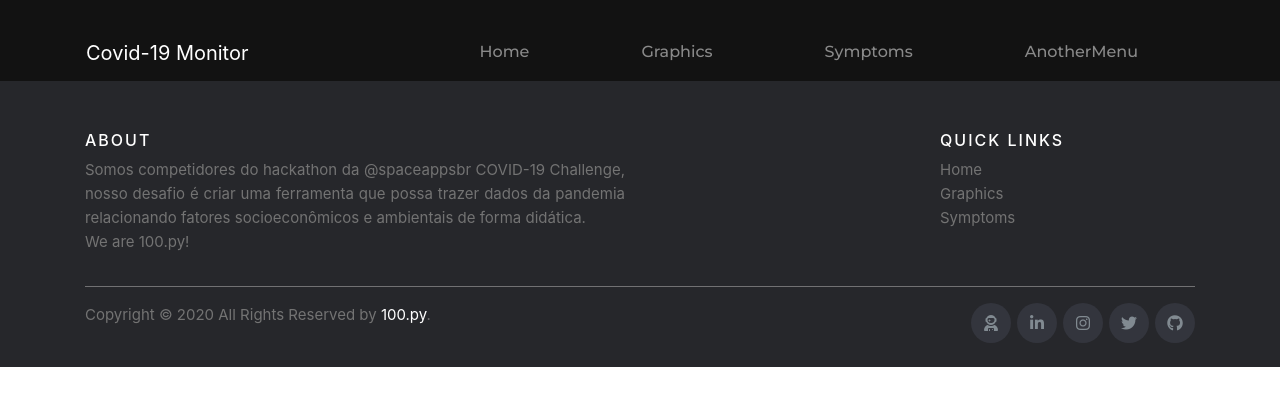
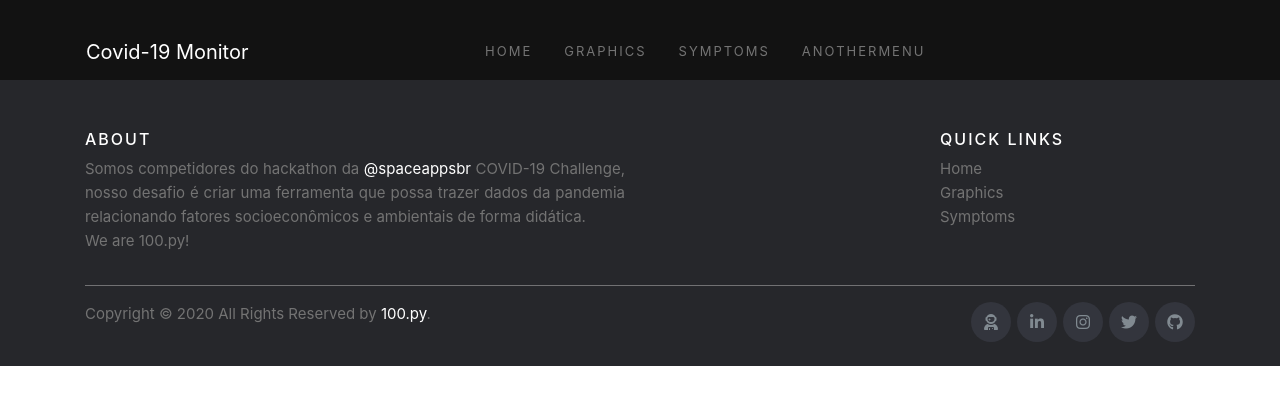
Before and after one commit to gabriellimma/NasaSpaceAppsDevlopmentArea-100.py, an Angular app in the folder frontend/: page / in a window 1280 px wide. Shown: the top 406 px of the page. Built offline with nearby package versions, Linux system fonts and the light colour scheme.

Commit message:
Padronização navbar

```diff
--- a/frontend/src/app/components/template/footer/footer.component.css
+++ b/frontend/src/app/components/template/footer/footer.component.css
@@ -20,7 +20,7 @@
   font-size:16px;
   text-transform:uppercase;
   margin-top:5px;
-  letter-spacing:2px
+  letter-spacing:2px;
 }
 
 .site-footer a {
@@ -30,6 +30,10 @@
 .site-footer a:hover {
   color: crimson;
   text-decoration:none;
+}
+
+span {
+  color: crimson;
 }
 
 .footer-links {
--- a/frontend/src/app/components/template/footer/footer.component.html
+++ b/frontend/src/app/components/template/footer/footer.component.html
@@ -4,7 +4,7 @@
     <div class="row">
       <div class="col-sm-12 col-md-6">
         <h6>About</h6>
-        <p class="text-justify">Somos competidores do hackathon da @spaceappsbr COVID-19 Challenge, nosso desafio é criar uma ferramenta que possa trazer dados da pandemia relacionando fatores socioeconômicos e ambientais de forma didática.
+        <p class="text-justify">Somos competidores do hackathon da <span><a href="https://twitter.com/SpaceAppsBrazil" target="_blank" >@spaceappsbr</a></span> COVID-19 Challenge, nosso desafio é criar uma ferramenta que possa trazer dados da pandemia relacionando fatores socioeconômicos e ambientais de forma didática.
           <br>
           We are 100.py!</p>
         </div>
--- a/frontend/src/app/components/template/header/header.component.css
+++ b/frontend/src/app/components/template/header/header.component.css
@@ -1,13 +1,18 @@
 ul li a {
-    font-family: 'Montserrat', sans-serif;
-    border-bottom: 1px solid rgba(255, 255, 255, 0);
+  color:#737373;
+  font-size:13px;
+  text-transform:uppercase;
+  letter-spacing:2px;
+  transition: .2s;
+  border-bottom: 1px solid rgba(255, 255, 255, 0);
 }
+
 ul li a:hover {
-    color: white;
-    border-bottom: 1px solid #ff062a;
-    transition: .2s;
+  color: white;
+  border-bottom: 1px solid #ff062a;
+  transition: .2s;
 }
 
 .nbg-color{
-    background-color: #121212;
+  background-color: #121212;
 }
--- a/frontend/src/app/components/template/header/header.component.html
+++ b/frontend/src/app/components/template/header/header.component.html
@@ -8,17 +8,17 @@
                     <span class="navbar-toggler-icon"></span>
                 </button>
                 <div class="collapse navbar-collapse" id="navbarNav">
-                    <ul class="navbar-nav ml-auto">
-                        <li class="nav-item pr-5">
+                    <ul class="navbar-nav mx-auto">
+                        <li class="nav-item pr-2">
                             <a class="nav-link" routerLink='/'>Home <span class="sr-only">(current)</span></a>
                         </li>
-                        <li class="nav-item pl-5 pr-5">
+                        <li class="nav-item pl-2 pr-2">
                             <a class="nav-link" routerLink='/'>Graphics</a>
                         </li>
-                        <li class="nav-item pl-5 pr-5">
+                        <li class="nav-item pl-2 pr-2">
                             <a class="nav-link" routerLink='/'>Symptoms</a>
                         </li>
-                        <li class="nav-item pl-5 pr-5">
+                        <li class="nav-item pl-2 pr-5">
                             <a class="nav-link" routerLink='/'>AnotherMenu</a>
                         </li>
                     </ul>
```
